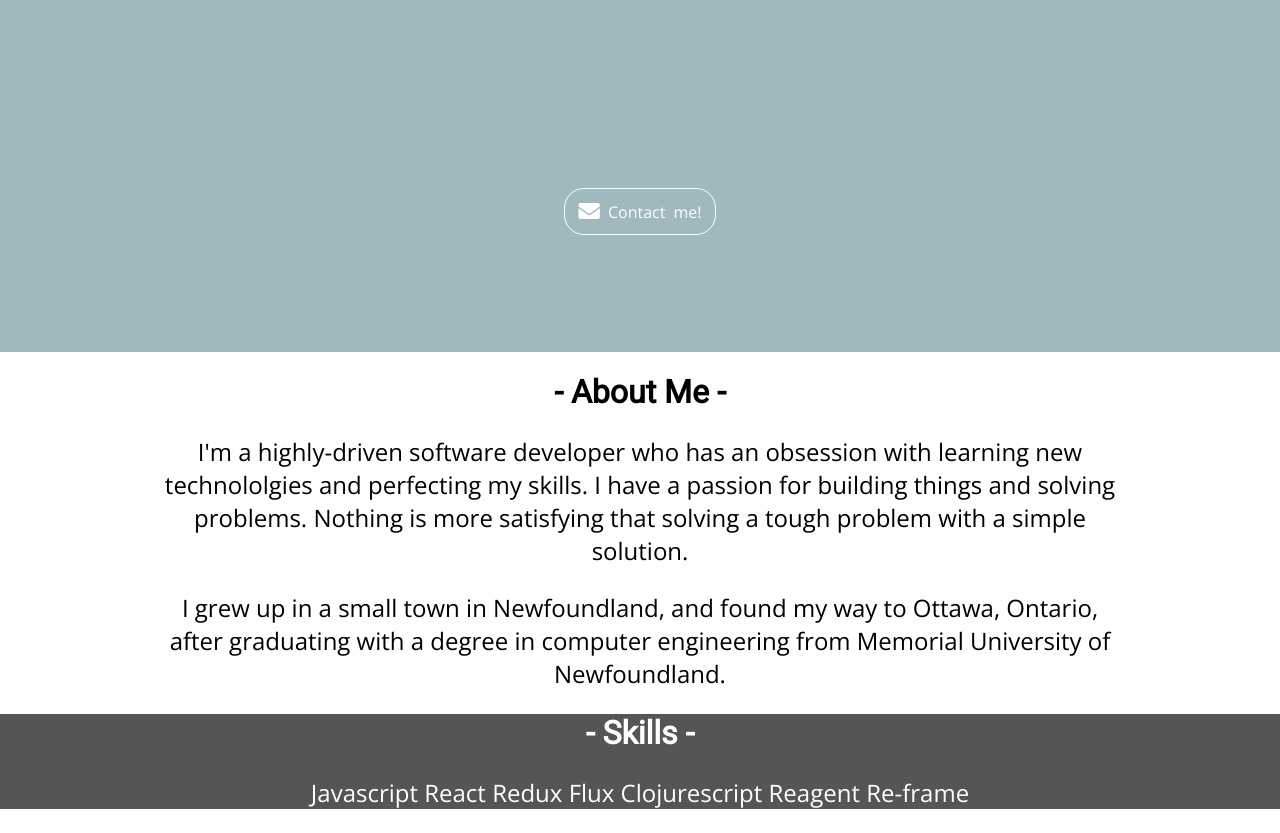
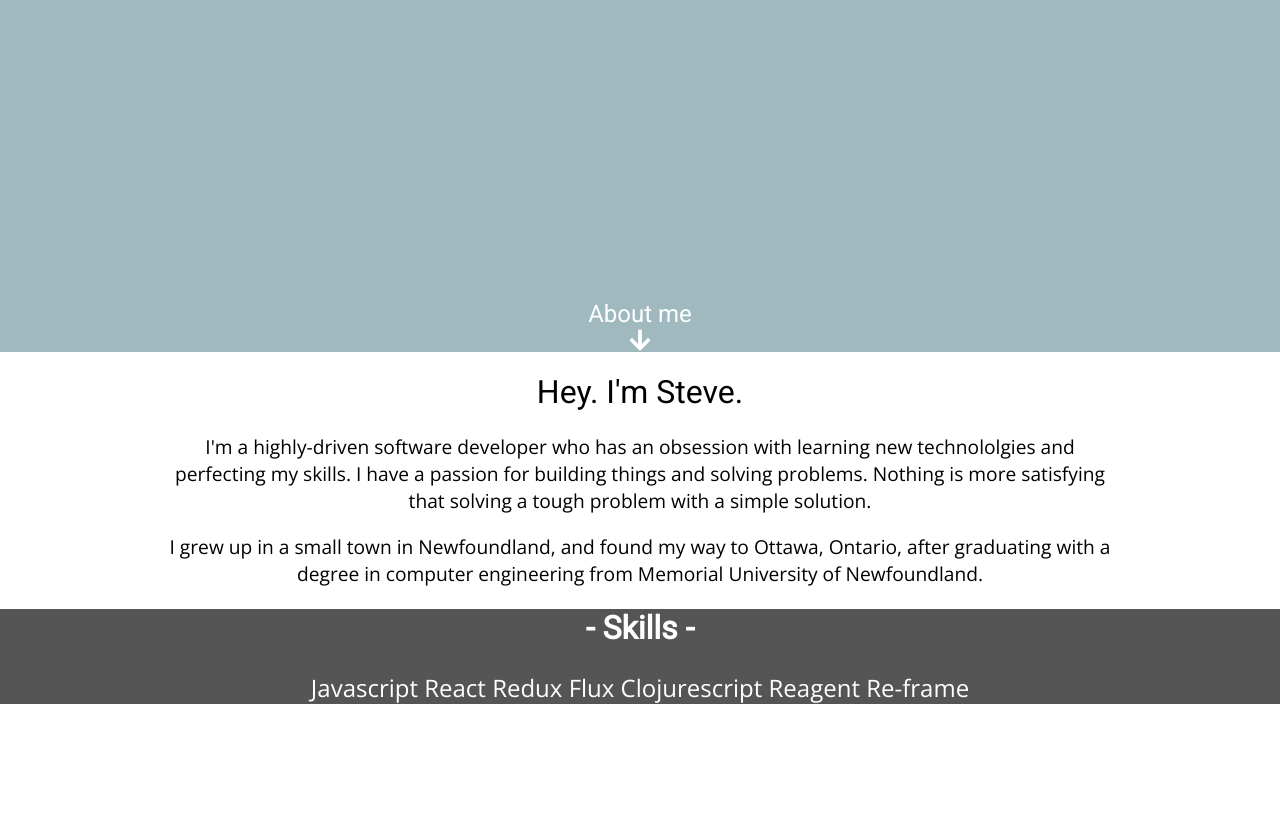
Before and after one commit to srwiseman/portfolio-site, a plain HTML site: page index.html in a window 1280 px wide. Shown: the part 448-1281 px from the top of the page. After the commit the page ends 1176 px from the top, so only its background shows below. Drawn offline with nearby package versions, Linux system fonts and the light colour scheme.

Commit message:
Removed picture. Added smooth scrolling.

```diff
--- a/index.css
+++ b/index.css
@@ -26,6 +26,7 @@ body {
 }
 html {
 	margin: 0;
+	scroll-behavior: smooth;
 }
 .parent {
 	height: 100%;
@@ -41,9 +42,6 @@ html {
 }
 
 .item2 {
-	display: flex;
-	flex-direction: column;
-	justify-content: space-around;
 	width: 50%;
 	background-color: #9FB9BF;
 	transform: translateY(-100%);
@@ -160,9 +158,12 @@ html {
 	width:75%;
 	margin: auto;
 }
+.about-me h1{
+	font-weight: normal;
+}
 
 .about-me p {
-	font-size: 1.5rem;
+	font-size: 1.2rem;
 	font-family: 'Open Sans', sans-serif;
 }
 
@@ -170,3 +171,27 @@ html {
 	display:flex;
 	justify-content: space-around;
 }
+
+.name-title {
+	position: absolute;
+	top: 40%;
+	left: 50%;
+	transform: translate(-50%, -50%);
+}
+
+.about-me-link {
+	position: absolute;
+	bottom: 0;
+	width: 100%;
+	text-align: center;
+	font-size: 1.5rem;
+}
+
+.about-me-link a{
+	color: white;
+	text-decoration: none;
+	opacity: 0;
+	animation: 1s ease-out 0s 1 fadeIn;
+	animation-fill-mode: forwards;
+	animation-delay: 3.5s;
+}
--- a/index.html
+++ b/index.html
@@ -9,19 +9,11 @@
 		<div class="item">
 		</div>
 		<div class="item2">
-			<div class="pic">
-				<img src="Steve.png"/>
-				<div class="name">
-				    Stephen Wiseman
-			    </div>
-			    <div class="title">
-				    Software Developer
-			    </div>
+			<div class="about-me-link">
+				<a href="#about-me">About me
+				<br/>
+				<i class="fas fa-arrow-down"></i></a>
 			</div>
-			<div class="contactButton">
-			    	<a class="button-small brown_dark rounded3" href="#">
-			    	<i class="fa fa-envelope fa-lg"> </i> Contact me!</a>
-			    </div>
 		</div>
 		<div class="item3">
 			<div class="sourceButton">
@@ -30,8 +22,8 @@
 		    </div>
 		</div>
 	</div>
-	<div class="about-me">
-		<h1>- About Me -</h1>
+	<div class="about-me" id="about-me">
+		<h1>Hey. I'm Steve.</h1>
 		<p>I'm a highly-driven software developer who has an obsession with learning new technololgies and perfecting my skills. I have a passion for building things and solving problems. Nothing is more satisfying that solving a tough problem with a simple solution.</p>
 		<p>I grew up in a small town in Newfoundland, and found my way to Ottawa, Ontario, after graduating with a degree in computer engineering from Memorial University of Newfoundland.</p>
 	</div>
@@ -39,4 +31,16 @@
 		<h1>- Skills -</h1>
 		<p>Javascript React Redux Flux Clojurescript Reagent Re-frame</p>
 	</div>
+	<div class="name-title">
+		<div class="name">
+		    Stephen Wiseman
+	    </div>
+	    <div class="title">
+		    Software Developer
+	    </div>
+	    <div class="contactButton">
+			    	<a class="button-small brown_dark rounded3" href="#">
+			    	<i class="fa fa-envelope fa-lg"> </i> Contact me!</a>
+			</div>
+	</div>
 </body>
```
Also changed, not shown: Steve.png (deleted).
